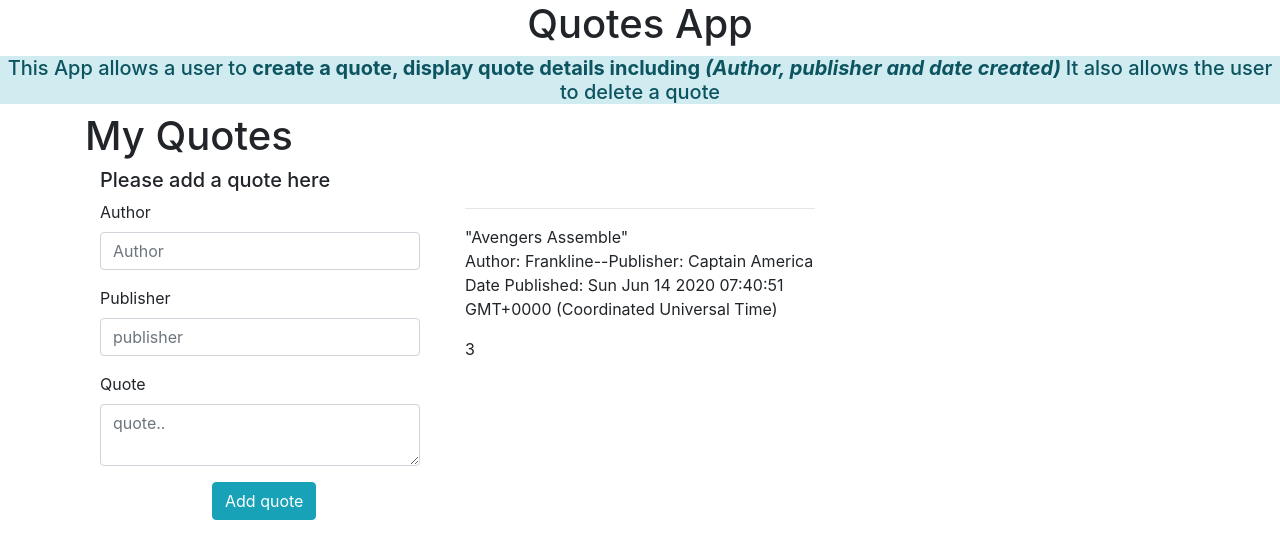
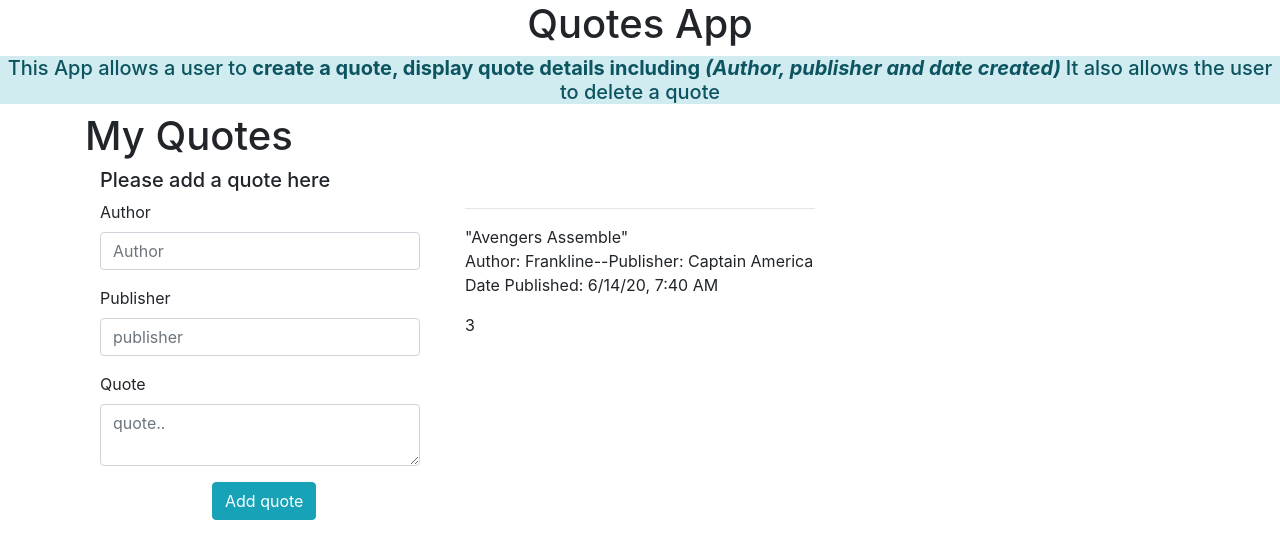
Before and after one commit to frank7841/Quotes, an Angular app: page / in a window 1280 px wide. Shown: the top 558 px of the page. Built offline with nearby package versions, Linux system fonts and the light colour scheme.

Commit message:
used date pipe to format quote date published

```diff
--- a/src/app/myquotes/myquotes.component.html
+++ b/src/app/myquotes/myquotes.component.html
@@ -8,9 +8,8 @@
             <br>
             <hr>
             <div *ngFor='let quote of quotes ;let i = index'>
-                <p>"{{quote.quote}}" <br>Author: {{quote.author}}--Publisher: {{quote.publisher}}<br>Date Published: {{quote.dateCreated}}</p>
+                <p>"{{quote.quote}}" <br>Author: {{quote.author}}--Publisher: {{quote.publisher}}<br>Date Published: {{quote.dateCreated  | date:'short'}}</p>
                 <p>{{quote.voteCount}}</p>
-                <p></p>
             </div>
         </div>
 
```
